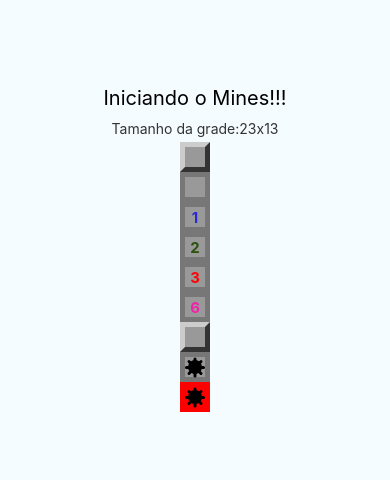
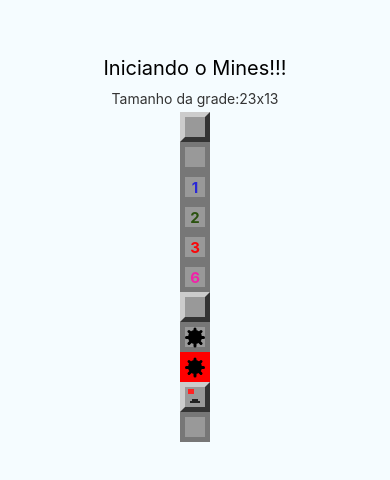
Before and after one commit to Brunomello-xD/Mines, a React Native app: screen / in a window 390 px wide. Shown: the part 178-658 px from the top of the page. Built offline with nearby package versions, Linux system fonts and the light colour scheme.

Commit message:
Last time I said it works? I was kidding. Try this.

```diff
--- a/App.js
+++ b/App.js
@@ -12,6 +12,7 @@
           Tamanho da grade:
           {params.getRowsAmount()}x{params.getColumnsAmount()}
         </Text>
+
         <Field />
         <Field opened />
         <Field opened nearMines={1} />
@@ -21,6 +22,8 @@
         <Field mined />
         <Field mined opened />
         <Field mined opened exploded />
+        <Field flagged />
+        <Field flagged opened />
       </View>
     );
   }
--- a/src/components/Field.js
+++ b/src/components/Field.js
@@ -2,9 +2,10 @@
 import { View, StyleSheet, Text } from "react-native";
 import params from "../params";
 import Mine from "./Mine";
+import Flag from "./Flag";
 
 export default props => {
-  const { mined, opened, nearMines, exploded } = props;
+  const { mined, opened, nearMines, exploded, flagged } = props;
 
   /*
   mined = se está minado = boolean
@@ -15,7 +16,8 @@
   const styleField = [styles.field];
   if (opened) styleField.push(styles.opened);
   if (exploded) styleField.push(styles.exploded);
-  if (styleField.length === 1) styleField.push(styles.regular);
+  if (flagged) styleField.push(styles.flagged);
+  if (!opened && !exploded) styleField.push(styles.regular);
 
   let color = null;
   if (nearMines > 0) {
@@ -33,6 +35,7 @@
         false
       )}
       {mined && opened ? <Mine /> : false}
+      {flagged && !opened ? <Flag /> : false}
     </View>
   );
 };
--- /dev/null
+++ b/src/components/Flag.js
@@ -0,0 +1,73 @@
+import React from "react";
+import { View, StyleSheet } from "react-native";
+
+export default props => {
+  return (
+    <View style={styles.container}>
+      <View
+        style={(styles.flagpole, props.bigger ? styles.flagpoleBigger : null)}
+      />
+      <View style={[styles.flag, props.bigger ? styles.flagBigger : null]} />
+      <View style={[styles.base1, props.bigger ? styles.base1Bigger : null]} />
+      <View style={[styles.base2, props.bigger ? styles.base2Bigger : null]} />
+    </View>
+  );
+};
+
+const styles = StyleSheet.create({
+  container: {
+    marginTop: 2
+  },
+  flagpole: {
+    position: "absolute",
+    height: 14,
+    width: 2,
+    backgroundColor: "#222",
+    marginLeft: 9
+  },
+  flag: {
+    position: "absolute",
+    height: 5,
+    width: 6,
+    backgroundColor: "#F22",
+    marginLeft: 3
+  },
+  base1: {
+    position: "absolute",
+    height: 2,
+    width: 6,
+    backgroundColor: "#222",
+    marginLeft: 7,
+    marginTop: 10
+  },
+  base2: {
+    position: "absolute",
+    height: 2,
+    width: 10,
+    backgroundColor: "#222",
+    marginLeft: 5,
+    marginTop: 12
+  },
+  flagpoleBigger: {
+    height: 28,
+    width: 4,
+    marginLeft: 16
+  },
+  flagBigger: {
+    height: 10,
+    width: 14,
+    marginLeft: 3
+  },
+  base1Bigger: {
+    height: 4,
+    width: 12,
+    marginTop: 20,
+    marginLeft: 12
+  },
+  base2Bigger: {
+    height: 4,
+    width: 20,
+    marginLeft: 8,
+    marginTop: 24
+  }
+});
```
